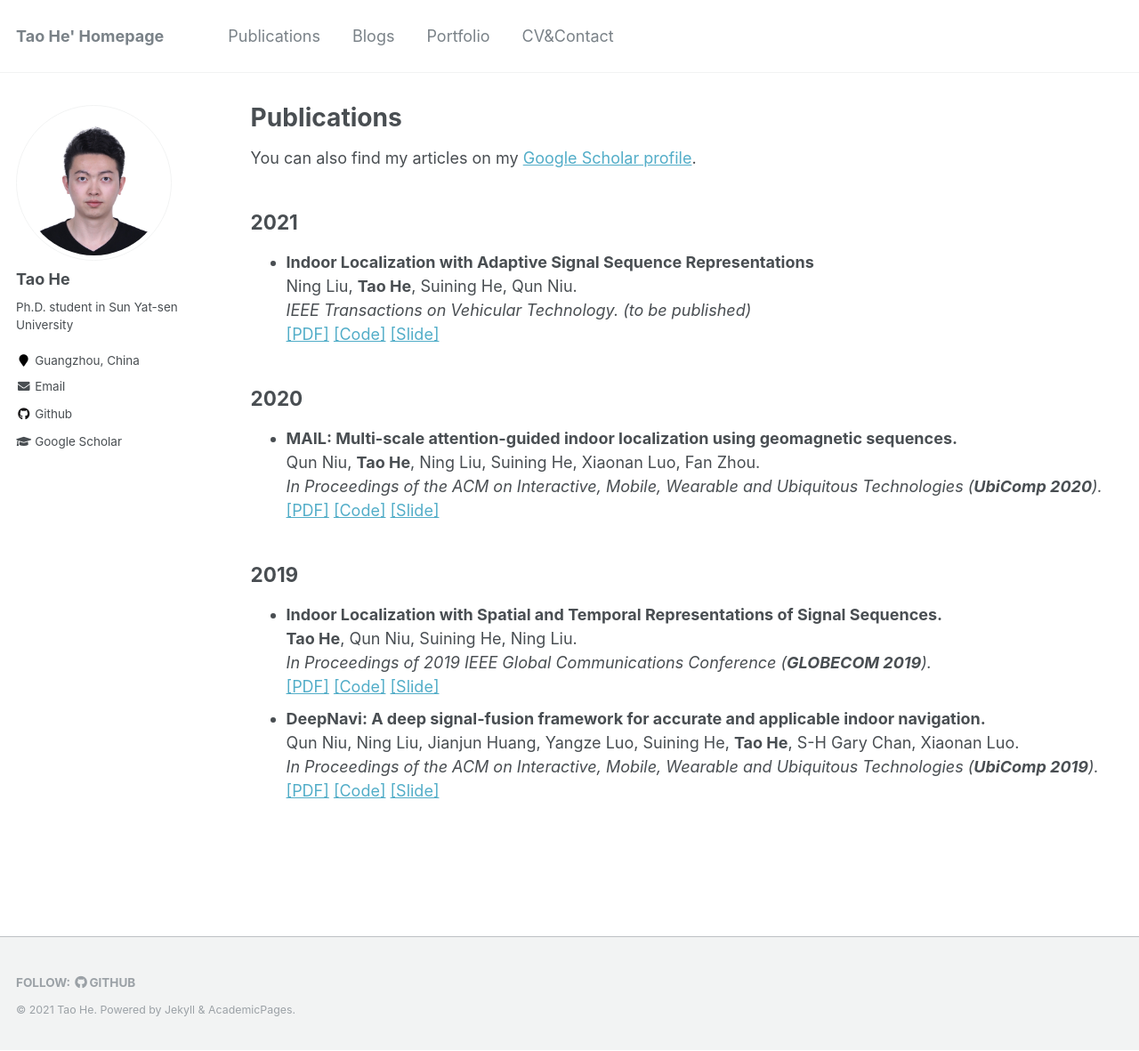
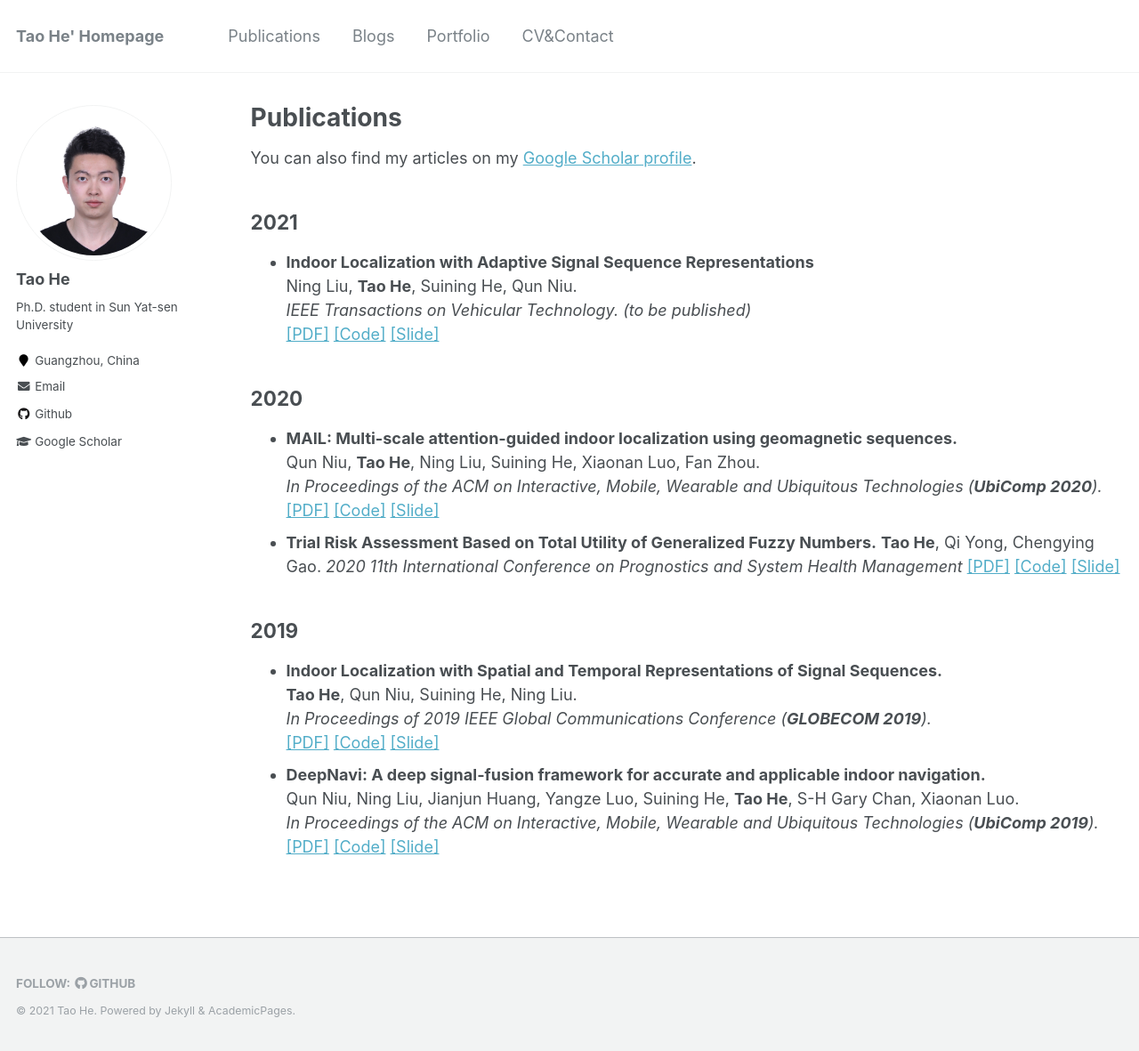
Before and after one commit to onewalnut/onewalnut.github.io, a Jekyll site: the page built from _pages/publications.md, in a window 1280 px wide and 1181 px high. Shown: the whole window at 89% size. Built offline with Jekyll 4.4.1, drawn with Linux system fonts in a browser that asks for light colours.

Commit message:
update publications

```diff
--- a/_pages/publications.md
+++ b/_pages/publications.md
@@ -20,6 +20,10 @@ You can also find my articles on my [Google Scholar profile](https://scholar.goo
   Qun Niu, **Tao He**, Ning Liu, Suining He, Xiaonan Luo, Fan Zhou.
   *In Proceedings of the ACM on Interactive, Mobile, Wearable and Ubiquitous Technologies (**UbiComp 2020**).*
   [[PDF]](https://www.hetaooo.com/files/2020_MAIL.pdf)  [[Code]]()  [[Slide]]()
+* **Trial Risk Assessment Based on Total Utility of Generalized Fuzzy Numbers.**
+  **Tao He**, Qi Yong, Chengying Gao.
+  *2020 11th International Conference on Prognostics and System Health Management*
+  [[PDF]](https://www.hetaooo.com/files/2020_Trial.pdf)  [[Code]]()  [[Slide]]()
 
 2019
 --------
```
Also changed, not shown: 1 other file.
